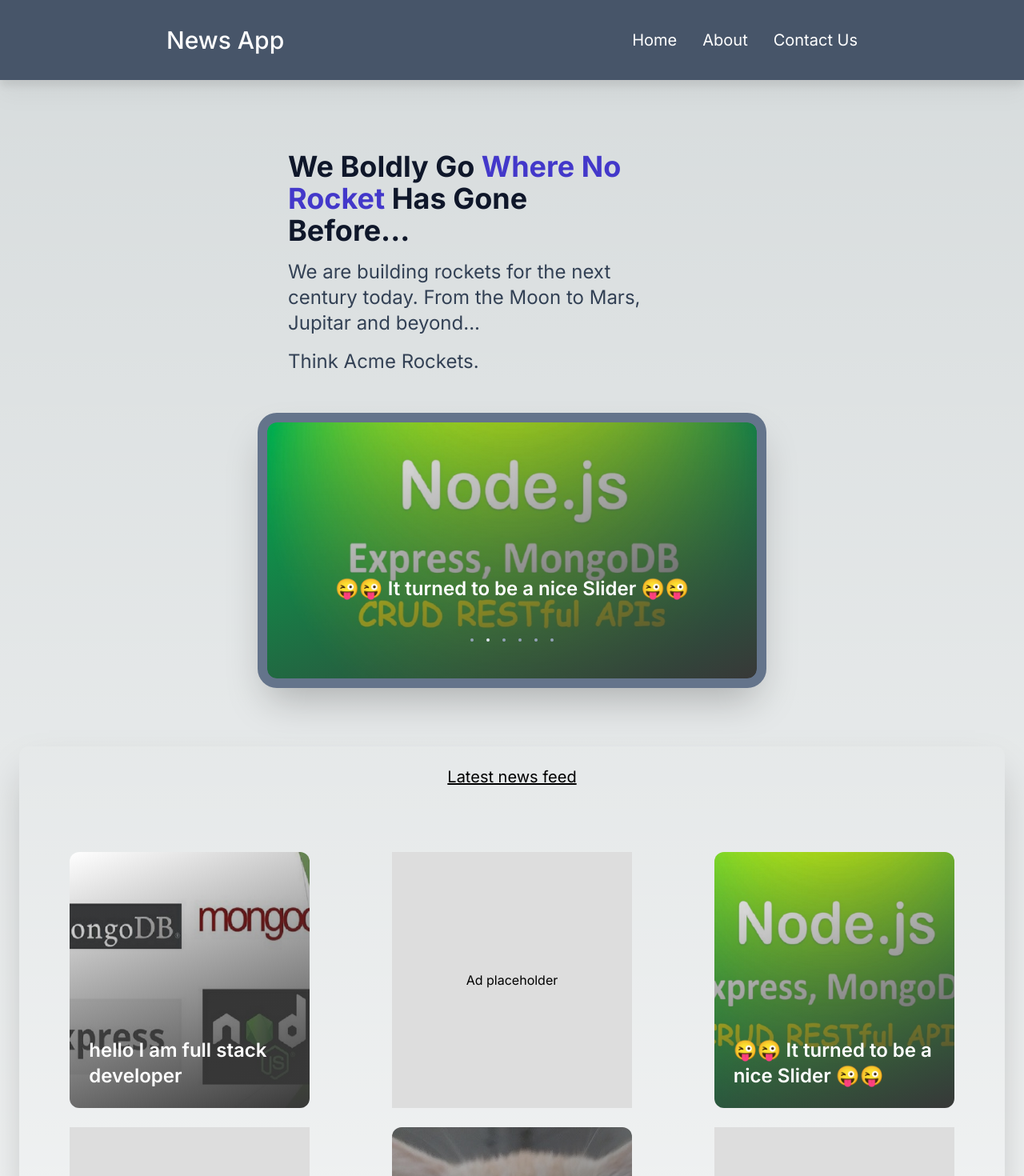
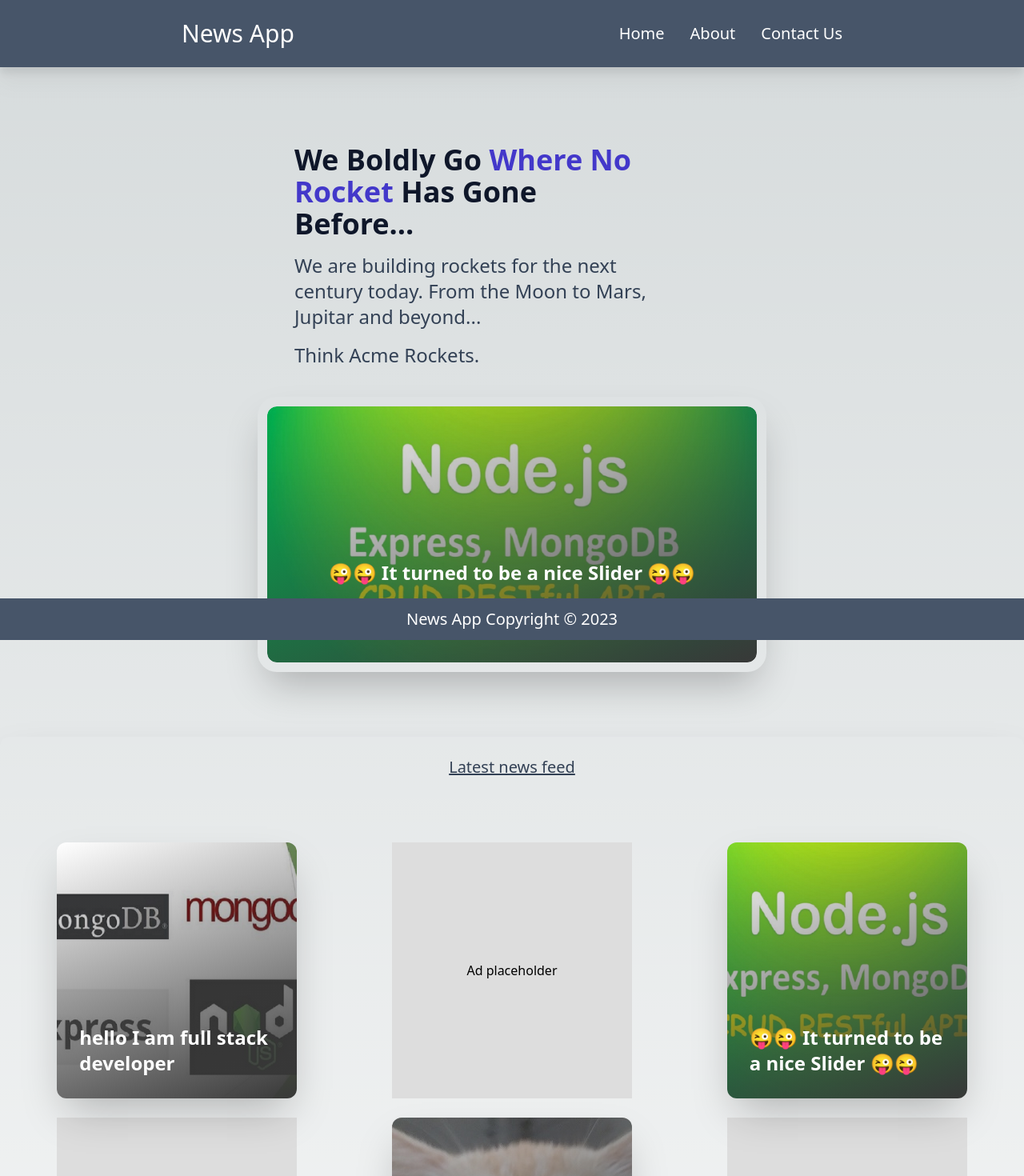
Before and after one commit to mafahmy/news-app-frontend, a Next.js app: page / in a window 1280 px wide. Shown: the top 1470 px of the page at 80% size. Built offline with nearby package versions, Linux system fonts and the light colour scheme.

Commit message:
navbar functionality

```diff
--- /dev/null
+++ b/app/components/Footer.tsx
@@ -0,0 +1,12 @@
+const Footer = () => {
+  const today = new Date();
+  return (
+    <footer className='bg-slate-600 p-3 text-white sticky z-10 bottom-0'>
+      <p className='text-center text-xl'>
+        News App Copyright &copy; {today.getFullYear()}
+      </p>
+    </footer>
+  );
+};
+
+export default Footer;
--- a/app/components/HeroSection.tsx
+++ b/app/components/HeroSection.tsx
@@ -4,8 +4,10 @@ import NewsImagesSlider from './newsImageSlider/NewsImagesSlider';
 const HeroSection = () => {
   return (
     <>
-      <section className='my-12 flex mx-auto flex-col items-center justify-center gap-8 p-6 sm:flex-row flex-wrap'>
-        <article className='min-w-[350px] sm:w-1/2 p-4'>
+      <section className='h-20'></section>
+      <section className='flex mx-auto flex-wrap justify-center gap-5 items-center md:max-w-[90%]'>
+        {/* <section className='my-12 flex mx-auto flex-col items-center justify-center gap-8 p-6 sm:flex-row flex-wrap'> */}
+        <article className='min-w-[250px] sm:w-1/2 p-4'>
           <h2 className='max-w-md w-full text-center text-3xl font-bold text-slate-900 dark:text-white sm:text-left sm:text-4xl'>
             We Boldly Go
             <span className='text-indigo-700 dark:text-indigo-300'>
@@ -21,10 +23,11 @@ const HeroSection = () => {
             Think Acme Rockets.
           </p>
         </article>
-        <div className='p-3 bg-slate-500 rounded-3xl shadow-2xl'>
+        <div className='p-3 bg-gray rounded-3xl shadow-2xl'>
           <NewsImagesSlider />
         </div>
       </section>
+      <section className='h-20'></section>
       <hr className='mx-auto w-1/2 bg-black dark:bg-white' />
     </>
   );
--- a/app/components/Navbar.tsx
+++ b/app/components/Navbar.tsx
@@ -1,6 +1,11 @@
 'use client';
 import Link from 'next/link';
 import { useState } from 'react';
+import {
+  AiOutlineContacts,
+  AiOutlineHome,
+  AiOutlineQuestionCircle,
+} from 'react-icons/ai';
 
 const Navbar = () => {
   const [mobileMenu, setMobileMenu] = useState(false);
@@ -8,9 +13,9 @@ const Navbar = () => {
     setMobileMenu(!mobileMenu);
   };
   return (
-    <header className='bg-slate-600 p-4 sticky top-0 drop-shadow-xl z-10 text-white'>
-      <section className='mx-auto flex max-w-4xl items-center justify-between p-4'>
-        <h1 className='text-3xl font-medium'>News App</h1>
+    <header className='bg-slate-600 p-3 min-w-[370px] mx-auto sticky top-0 drop-shadow-xl z-10 text-white'>
+      <section className='mx-auto flex items-center justify-between p-3 md:justify-around'>
+        <h1 className='text-3xl text-center font-medium'>News App</h1>
         <>
           <button
             className={`relative h-8 w-8 cursor-pointer text-3xl ${
@@ -18,7 +23,7 @@ const Navbar = () => {
             } md:hidden`}
             onClick={toggleMenu}
           >
-            <div className="absolute top-4 -mt-0.5 h-1 w-8 rounded bg-white transition-all duration-500 before:absolute before:h-1 before:w-8 before:-translate-x-4 before:-translate-y-3 before:rounded before:bg-white before:transition-all before:duration-500 before:content-[''] after:absolute after:h-1 after:w-8 after:-translate-x-4 after:translate-y-3 after:rounded after:bg-white after:transition-all after:duration-500 after:content-['']"></div>
+            <div className="absolute top-4 -mt-0.5 h-0.5 w-8 rounded bg-white transition-all duration-500 before:absolute before:h-0.5 before:w-8 before:-translate-x-4 before:-translate-y-3 before:rounded before:bg-white before:transition-all before:duration-500 before:content-[''] after:absolute after:h-0.5 after:w-8 after:-translate-x-4 after:translate-y-3 after:rounded after:bg-white after:transition-all after:duration-500 after:content-['']"></div>
           </button>
         </>
         <nav className='hidden space-x-8 text-xl md:block'>
@@ -34,24 +39,35 @@ const Navbar = () => {
         </nav>
       </section>
       <section
-        className='top-68 absolute hidden w-full origin-top animate-open-menu flex-col justify-center bg-slate-500 text-5xl'
+        className={`left-0 ${
+          !mobileMenu ? 'hidden' : ''
+        } w-full mx-auto min-h-fit origin-top animate-open-menu flex-col justify-center bg-white text-2xl opacity-95 text-slate-500`}
         onClick={toggleMenu}
       >
         <nav
-          className='flex min-h-screen flex-col items-center py-8'
+          className='flex flex-col w-5/6 mx-auto py-8 items-start justify-center'
           aria-label='mobile'
         >
-          <a href='#Home' className='w-full py-6 text-center hover:opacity-80'>
+          <a
+            href='#Home'
+            className='w-full py-6 hover:opacity-80 flex items-center justify-between'
+          >
             Home
+            <AiOutlineHome />
           </a>
-          <a href='#About' className='w-full py-6 text-center hover:opacity-80'>
+          <a
+            href='#About'
+            className='w-full py-6 hover:opacity-80 flex items-center justify-between'
+          >
             About
+            <AiOutlineQuestionCircle />
           </a>
           <a
             href='#testimonials'
-            className='w-full py-6 text-center hover:opacity-80'
+            className='w-full py-6 hover:opacity-80 flex items-center justify-between'
           >
             Contact Us
+            <AiOutlineContacts />
           </a>
         </nav>
       </section>
--- a/app/components/NewsFeed.tsx
+++ b/app/components/NewsFeed.tsx
@@ -6,7 +6,9 @@ const NewsFeed = () => {
   return (
     <section className='flex flex-wrap flex-col items-center mx-auto'>
       <div className='p-6 bg-gradient-to-br shadow-2xl rounded-xl flex flex-col items-center gap-5'>
-        <h1 className='text-xl hover:font-bold underline'>Latest news feed</h1>
+        <h1 className='text-xl text-slate-700 hover:font-bold underline'>
+          Latest news feed
+        </h1>
         <hr className='h-10'></hr>
         <div className='flex flex-wrap justify-around gap-6'>
           {/* <NewsImagesSlider /> */}
--- a/app/components/eachNews/EachNews.tsx
+++ b/app/components/eachNews/EachNews.tsx
@@ -1,21 +1,30 @@
+'use client';
+import { useState } from 'react';
 interface Props {
   oneNewsData: SliderNews;
 }
 const EachNews = ({ oneNewsData }: Props) => {
+  const [touchStart, setTouchStart] = useState(false);
+  const [touchEnd, setTouchEnd] = useState(true);
+
   return (
     <article
-      className='w-[300px] flex items-end rounded-xl'
+      className={`w-[300px] shadow-2xl flex items-end rounded-xl transition duration-500 ease-in-out transform ${
+        touchStart ? '-translate-y-1 scale-105' : ''
+      } lg:hover:-translate-y-1 lg:hover:scale-105`}
       style={{
         backgroundImage: `linear-gradient(160deg, rgba(56,56,56,0), rgba(56,56,56,1)),url(${oneNewsData.image})`,
         backgroundSize: 'cover',
         backgroundPosition: 'center',
         height: '320px',
       }}
+      onTouchStart={() => setTouchStart(true)}
+      onTouchEnd={() => setTouchStart(false)}
     >
       <section className='h-2/3 flex flex-col justify-end p-6'>
         {/* <section className='h-1/2 w-full'></section> */}
         <section className='h-full overflow-hidden flex items-end'>
-          <h1 className='text-2xl text-white font-semibold p-'>
+          <h1 className='text-2xl text-white font-semibold p-1'>
             {oneNewsData.title}{' '}
           </h1>
         </section>
--- a/app/globals.css
+++ b/app/globals.css
@@ -21,9 +21,20 @@
     --background-end-rgb: 0, 0, 0;
   }
 }
+* {
+  margin: 0;
+  padding: 0;
+}
+html {
+  box-sizing: border-box;
+}
 
 body {
   /* color: rgb(var(--foreground-rgb)); */
+  margin: 0 auto;
+  min-height: 100vh;
+  min-width: 365px;
+  /* min-width: 100%; */
   background: linear-gradient(
       to bottom,
       transparent,
--- a/app/layout.tsx
+++ b/app/layout.tsx
@@ -2,24 +2,26 @@ import './globals.css'
 import type { Metadata } from 'next'
 import { Inter } from 'next/font/google'
 import Navbar from './components/Navbar';
+import Footer from './components/Footer';
 
-const inter = Inter({ subsets: ['latin'] })
+const inter = Inter({ subsets: ['latin'] });
 
 export const metadata: Metadata = {
   title: 'Create Next App',
   description: 'Generated by create next app',
-}
+};
 
 export default function RootLayout({
   children,
 }: {
-  children: React.ReactNode
+  children: React.ReactNode;
 }) {
   return (
     <html lang='en'>
-      <body className={inter.className}>
+      <body className=''>
         <Navbar />
         {children}
+        <Footer />
       </body>
     </html>
   );
--- a/app/page.tsx
+++ b/app/page.tsx
@@ -3,7 +3,7 @@ import NewsFeed from './components/NewsFeed';
 
 export default function Home() {
   return (
-    <main className='px-6 mx-auto'>
+    <main className=''>
       <HeroSection />
       <NewsFeed />
     </main>
```
